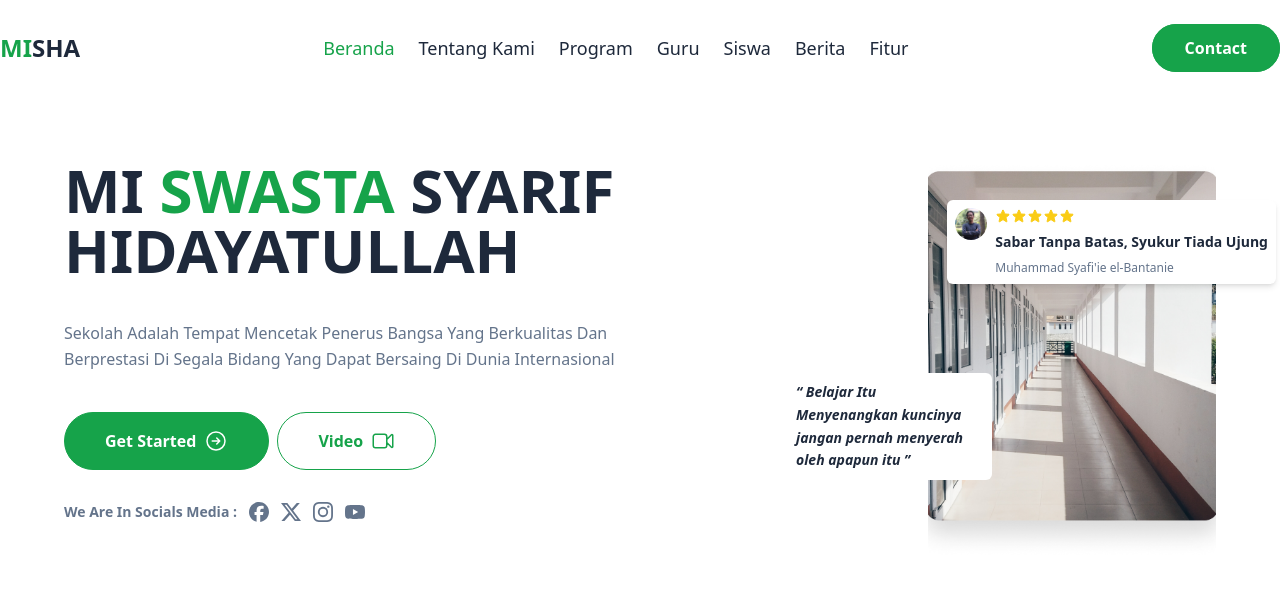
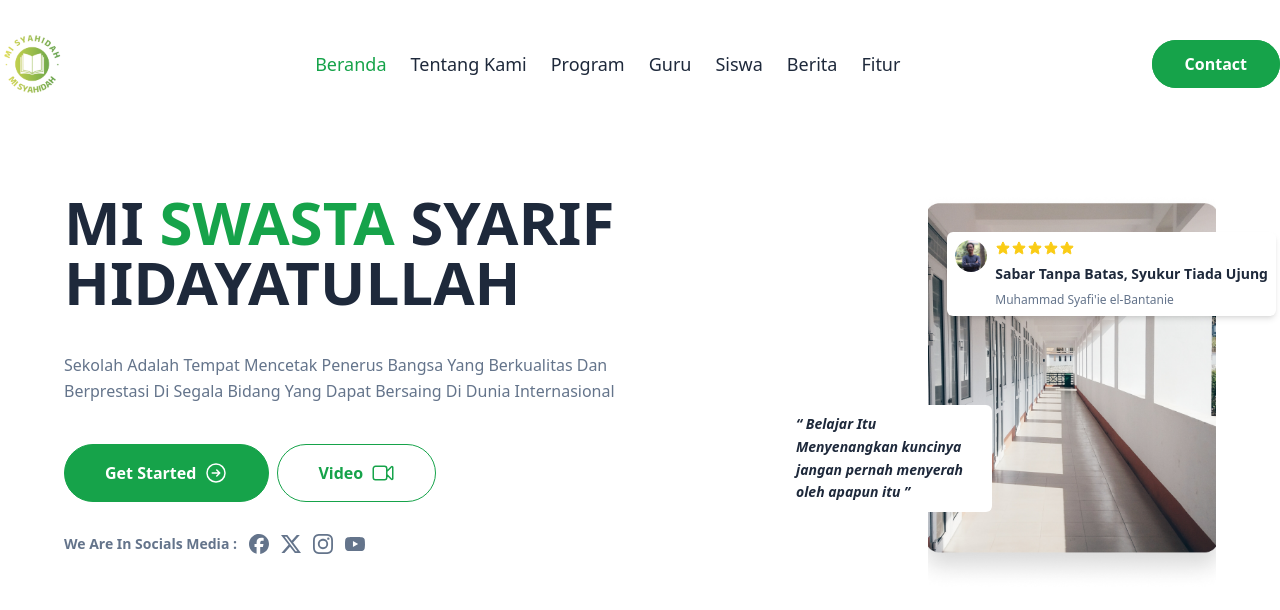
Before and after one commit to musaera/Tailwind-CSS-3, a website: page src/index.html in a window 1280 px wide. Drawn offline with Linux system fonts and the light colour scheme.

Commit message:
Text Replace Logo

```diff
--- a/src/index.html
+++ b/src/index.html
@@ -12,9 +12,13 @@
         <div class="flex flex-wrap justify-between items-center">
           <!-- bagian kiri -->
           <div class="">
-            <h2 class="font-bold text-green-600 text-2xl uppercase">
-              MI<span class="text-slate-800">SHA</span>
-            </h2>
+            <a href="index.html">
+              <img
+                src="../public/img/logo.png"
+                alt=""
+                class="max-w-16 max-h-16"
+              />
+            </a>
           </div>
           <!-- bagian kiri end -->
           <!-- bagian tengah -->
@@ -283,10 +287,15 @@
                   </svg>
                 </div>
 
-                <p class="w-30 text-sm text-slate-800 capitalize mb-2 font-bold">Sabar Tanpa Batas, Syukur Tiada Ujung</p>
-                <p class="text-xs font-normal text-slate-500">Muhammad Syafi'ie el-Bantanie</p>
+                <p
+                  class="w-30 text-sm text-slate-800 capitalize mb-2 font-bold"
+                >
+                  Sabar Tanpa Batas, Syukur Tiada Ujung
+                </p>
+                <p class="text-xs font-normal text-slate-500">
+                  Muhammad Syafi'ie el-Bantanie
+                </p>
               </div>
-
             </div>
           </div>
           <!-- bagian kanan end -->
@@ -294,5 +303,8 @@
       </div>
     </div>
     <!-- bagian hero end -->
+
+    <!-- bagian content -->
+    <!-- bagian content end -->
   </body>
 </html>
```
Also changed, not shown: public/img/logo.png (added), src/output.css.
